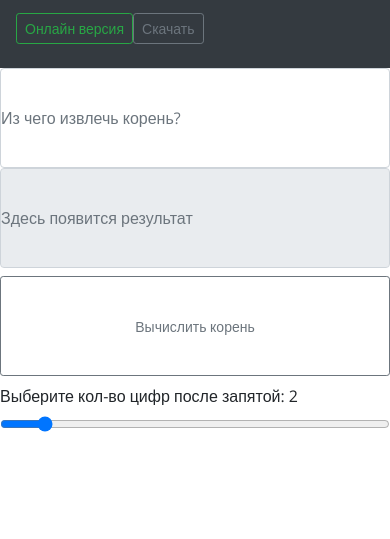
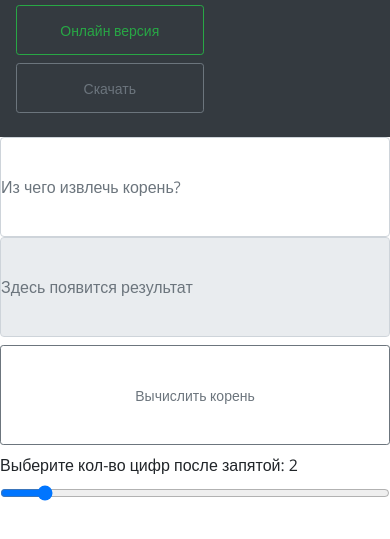
Before and after one commit to tipalol/SE_pr1, a plain HTML site: page app.html in a window 390 px wide. Shown: the part 51-590 px from the top of the page. Drawn offline with nearby package versions, Linux system fonts and the light colour scheme.

Commit message:
mobile updated

```diff
--- a/css/app.css
+++ b/css/app.css
@@ -103,6 +103,10 @@ footer {
 	.img {
 		display: none;
 	}
+	.btn {
+		width: 100%;
+		height: 50px;
+	}
 	.col {
 		margin: 0;
 		padding: 0;
```
